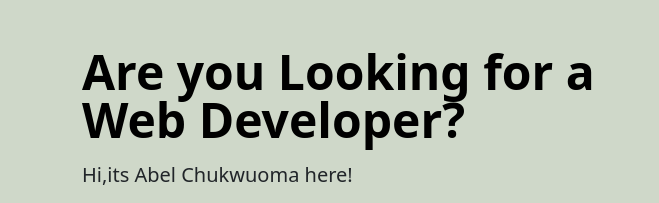
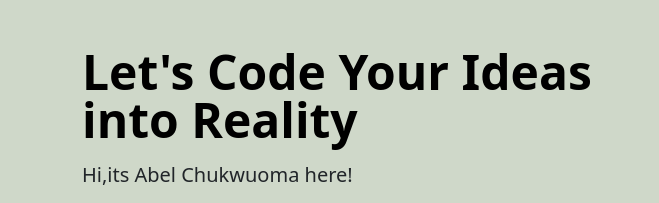
Before and after one commit to Chiagozie20/Bootstrap, a website: page index.html in a window 1280 px wide. Shown: the top 203 px of the page, 0-659 px from the left. Drawn offline with nearby package versions, Linux system fonts and the light colour scheme.

Commit message:
Update index.html

```diff
--- a/index.html
+++ b/index.html
@@ -16,7 +16,7 @@
           <img src="static/edit 1733521549560.png" class="rounded-image" alt="Abel Chukwuoma" width="300" height="270" loading="lazy">
         </div>
         <div class="col-lg-6">
-          <h1 class="display-5 fw-bold text-body-emphasis lh-1 mb-3">Are you Looking for a Web Developer? </h1>
+          <h1 class="display-5 fw-bold text-body-emphasis lh-1 mb-3">Let's Code Your Ideas into Reality</h1>
           <p class="lead">Hi,its Abel Chukwuoma here!</p>
           <h2><p>Code, create, repeat. Welcome to my portfolio where I showcase my web development projects and share my journey as a developer. </p></h2>
         </div>
```
